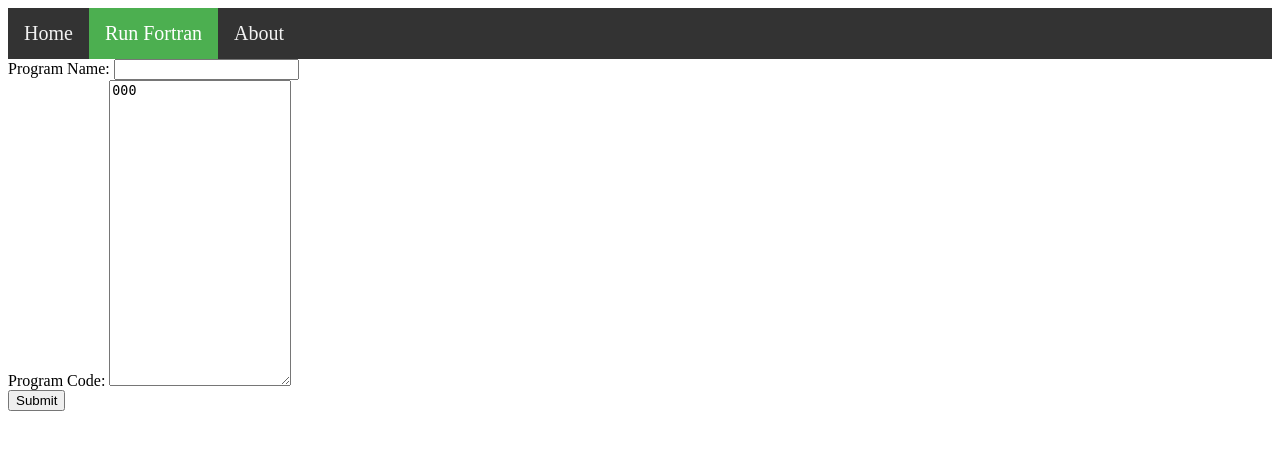
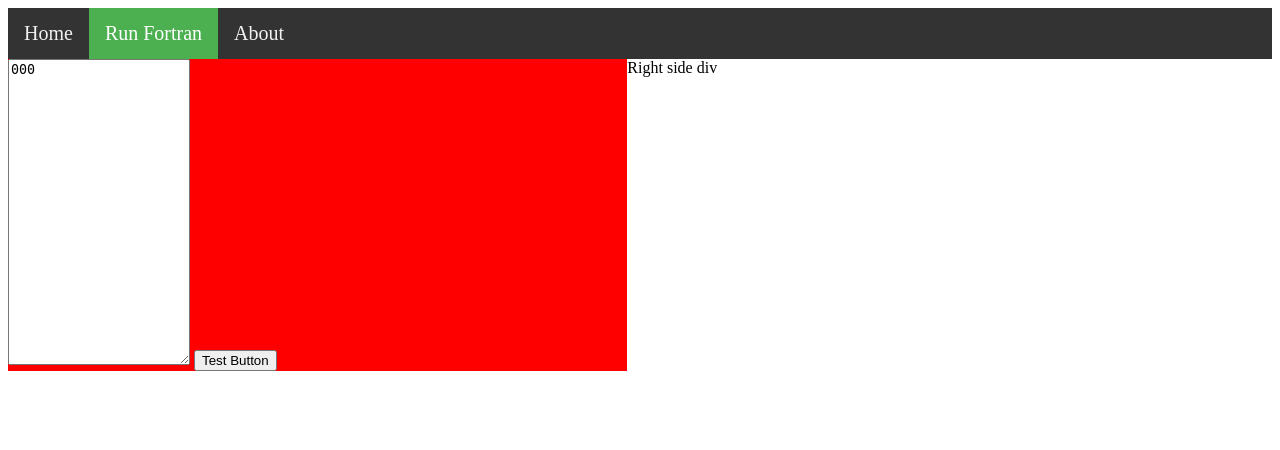
Before and after one commit to Diemo-zz/Website, a Python web app: template templates/input_fortran_code.html in a window 1280 px wide. Shown: the top 450 px of the page. Run offline with Jinja, Linux system fonts and the light colour scheme; the template is opened without the code that fills it: most values are stand-ins (such as "Sample title", 1, 10 or a date in 2020); some libraries are stand-ins or nearby versions.

Commit message:
Various changes

```diff
--- a/application/pages.py
+++ b/application/pages.py
@@ -46,7 +46,7 @@ async def show_fortran_results(request):
         code = unquote(code)
     else:
         return templates.TemplateResponse(
-            "input_fortran_code.html", {"request": request, "name": name, "code": code}
+            "show-fortran-results.html", {"request": request, "name": name, "code": "", "errors": None}
         )
     results, errors = get_fortran_code_result(code_in=code)
     quoted_code = quote(code)
--- /dev/null
+++ b/templates/div_template.html
@@ -0,0 +1,4 @@
+<div class="main">
+    {% block data %}
+    {% endblock %}
+</div>
--- a/templates/input_fortran_code.html
+++ b/templates/input_fortran_code.html
@@ -3,17 +3,60 @@
   {% block header %}
     <title>Input Fortran Code</title>
     <meta name="viewport" content="width=device-width, initial-scale=1.0">
+ <script src="http://ajax.googleapis.com/ajax/libs/jquery/1.10.2/jquery.min.js"></script>
+<script language="JavaScript" type="text/javascript">
+            function replace_right_div() {
+                var origin = window.location.origin + "/show_fortran_results";
+                var code_input = $("#code").val();
+                console.log("TEST");
+                console.log(code_input);
+                console.log("AFTER");
+                $.ajax({
+                type: "POST",
+                url: origin,
+                data: {code: code_input, pname: "test.f90"},
+                success: function(result){
+                                                                         $( "div.show-code" ).replaceWith
+                                                                         (result);
+                                                                     }
+                });
+        };
+</script>
     {{super()}}
+<style>
+.wrapper {
+  overflow: hidden;
+}
+
+.textarea{
+width:100%;
+overflow: hidden;}
+
+.left {
+  overflow: hidden;
+  background-color: red;
+  float: left;
+  width: 49%;
+}
+.right {
+overflos: hidden;
+background-color: red;
+width: 49%;
+float: right;
+}
+
+</style>
   {% endblock %}
 
   {% block body %}
+
   {{ super() }}
-  <form method="POST" action="/show_fortran_results">
-   Program Name: <input type="text" name="pname"><br>
-   <style>
-       code {height:200px; font-size:14pt;}
-   </style>
-   Program Code: <textarea name="code" rows=20, cols=20>{{code}}</textarea><br>
-   <input type="submit" value="Submit">
-  </form>
+<div class="wrapper">
+    <div class="left">
+        <textarea name="code" id="code" rows=20, cols="20">{{code}}</textarea>
+        <button name="submit" onclick="replace_right_div()">Test Button</button>
+    </div>
+    <div class="show-code"> Right side div</div>
+</div>
+
   {% endblock %}
```
Also changed, not shown: templates/show-fortran-results.html (+6 -11 lines), templates/test_update.html (+3 -12 lines).
